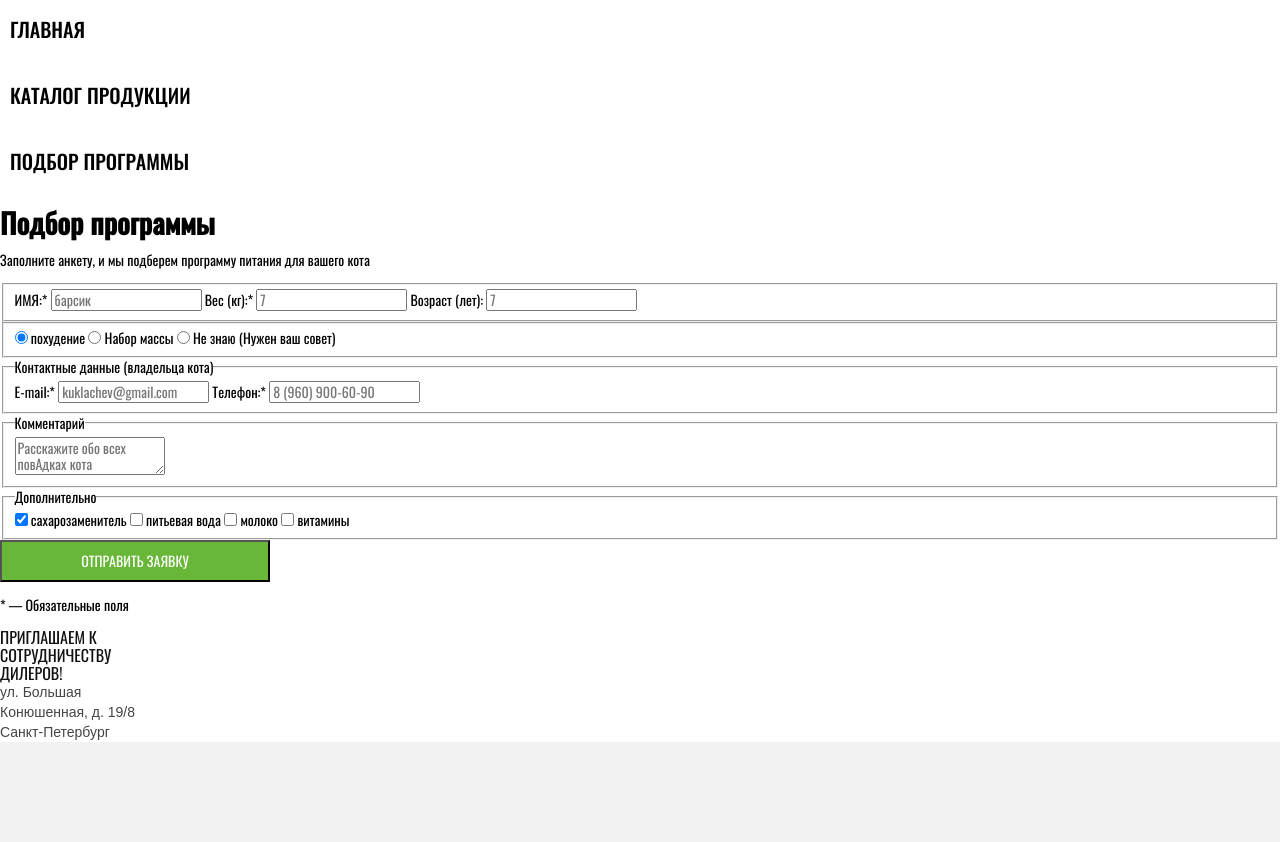
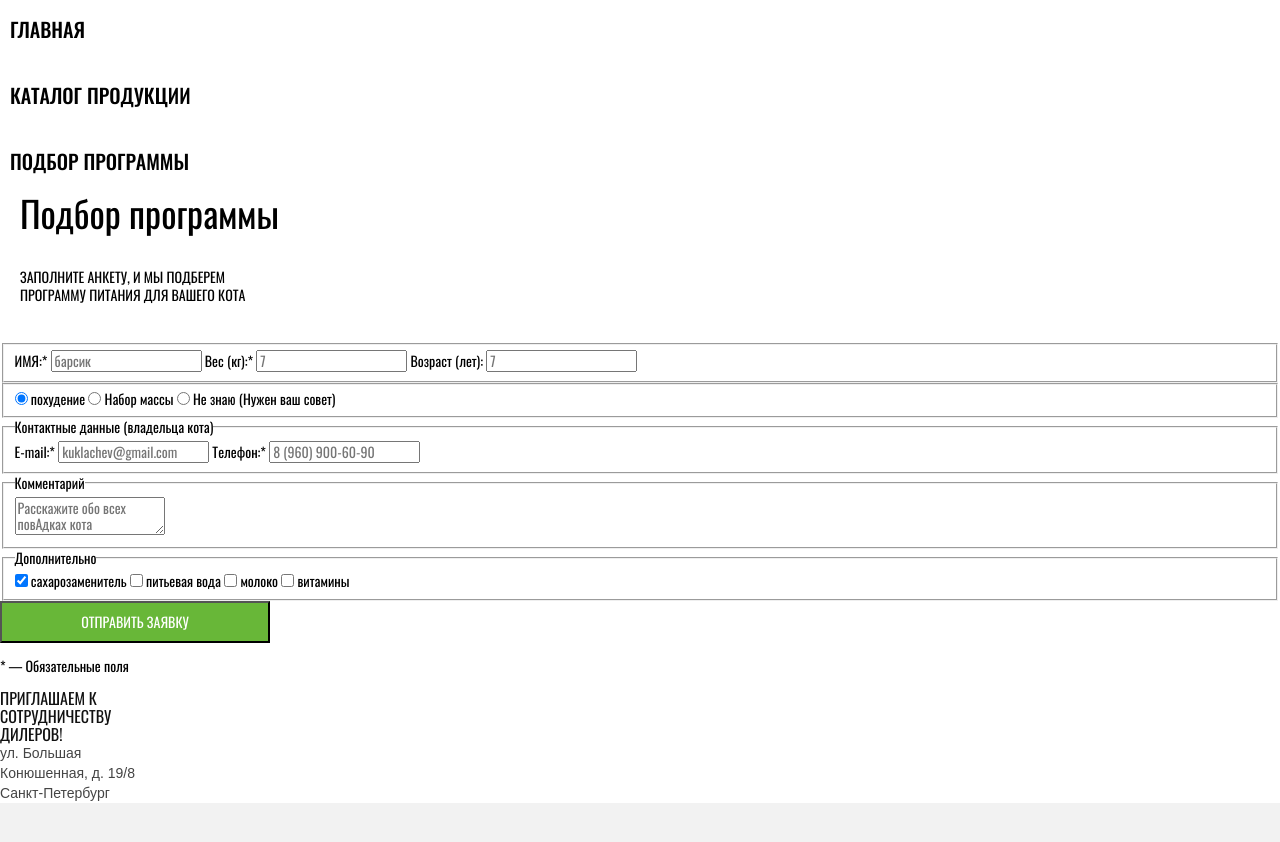
Before and after one commit to zakharovdm/1214637-cat-energy-22, a website: page source/form.html in a window 1280 px wide. Shown: the part 62-904 px from the top of the page. Drawn offline with nearby package versions, Linux system fonts and the light colour scheme; files that its build step writes are made by us from their sources; grey boxes are pictures that could not be loaded.

Commit message:
Добавляет стилизация для блока site-main

```diff
--- /dev/null
+++ b/source/sass/blocks/site-main.scss
@@ -0,0 +1,16 @@
+.site-main__title {
+  margin: 0;
+  padding: 0 41px 37px 20px;
+
+  font-weight: 400;
+  font-size: 36px;
+  line-height: 36px;
+}
+
+.site-main__text {
+  width: 230px;
+  margin: 0;
+  padding: 0 74px 39px 20px;
+
+  text-transform: uppercase;
+}
--- a/source/sass/style.scss
+++ b/source/sass/style.scss
@@ -18,3 +18,4 @@
 @import "blocks/example.scss";
 @import "blocks/control-slider.scss";
 @import "blocks/site-footer.scss";
+@import "blocks/site-main.scss";
```
Also changed, not shown: source/catalog.html (+1 -1 lines).
